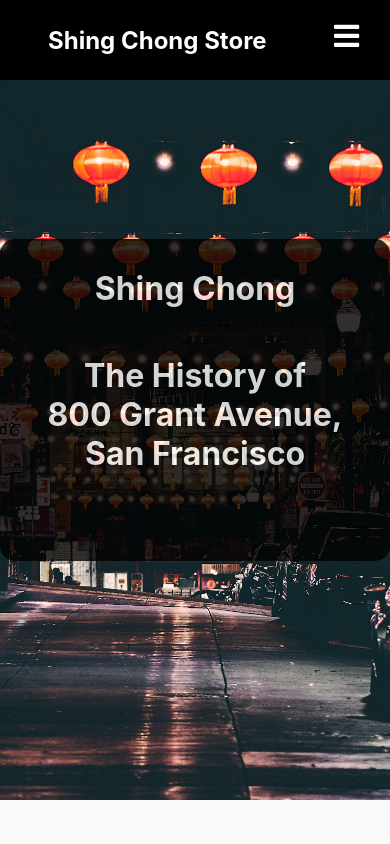
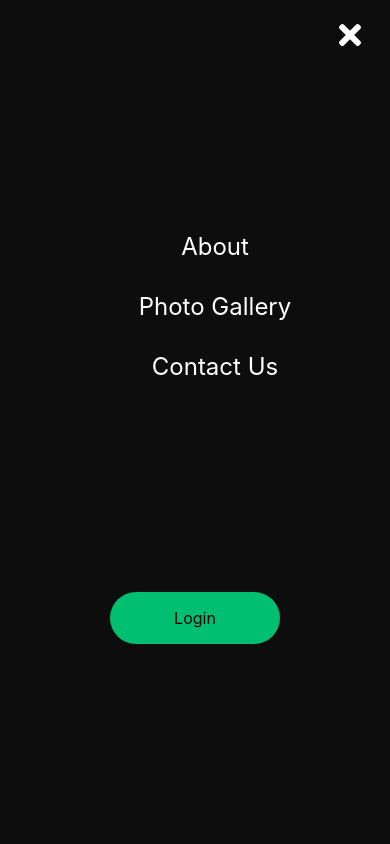
Before and after one commit to 800GrantAve/800-Grant-Ave, a React (Create React App) app: page / in a window 390 px wide. Both pictures are taken after a click on the element 346 px from the left and 39 px from the top of the page. Shown: the top 844 px of the page. Built offline with nearby package versions, Linux system fonts and the light colour scheme.

Commit message:
add Sidebar toggle

```diff
--- a/src/components/NavBar/index.js
+++ b/src/components/NavBar/index.js
@@ -10,13 +10,15 @@ import {
   NavLinks,
 } from './NavbarElements'
 
-const Navbar = () => {
+const Navbar = ({ toggle }) => {
   return (
     <>
       <Nav>
         <NavbarContainer>
           <NavLogo to='/'>Shing Chong Store</NavLogo>
-          <MobileIcon>
+          <MobileIcon
+            onClick={toggle}
+          >
             <FaBars />
           </MobileIcon>
           <NavMenu>
--- a/src/components/Sidebar/Sidebar.js
+++ b/src/components/Sidebar/Sidebar.js
@@ -10,10 +10,13 @@ import {
     SidebarRoute
 } from './SidebarElements'
 
-const Sidebar = () => {
+const Sidebar = ({ isOpen, toggle }) => {
   return (
-    <SidebarContainer>
-        <Icon>
+    <SidebarContainer
+        isOpen={isOpen}
+        onClick={toggle}
+    >
+        <Icon onClick={toggle} >
             <CloseIcon />
         </Icon>
         <SidebarWrapper>
--- a/src/pages/index.js
+++ b/src/pages/index.js
@@ -1,4 +1,4 @@
-import React from 'react'
+import React, { useState } from 'react'
 import Navbar from '../components/NavBar'
 import HeroSection from '../components/HeroSection'
 import Footer from '../components/Footer'
@@ -7,10 +7,21 @@ import { BrowserRouter as Router } from 'react-router-dom'
 import Sidebar from '../components/Sidebar/Sidebar'
 
 const Home = () => {
+  const [isOpen, setIsOpen] =  useState()
+
+  const toggle = () => {
+    setIsOpen(!isOpen)
+  }
+
   return (
     <Router>
-        <Navbar />
-        <Sidebar />
+        <Navbar
+          toggle={toggle}
+        />
+        <Sidebar
+          toggle={toggle}
+          isOpen={isOpen}
+        />
         <HeroSection />
         <SlideCarousel />
         <Footer />
```
